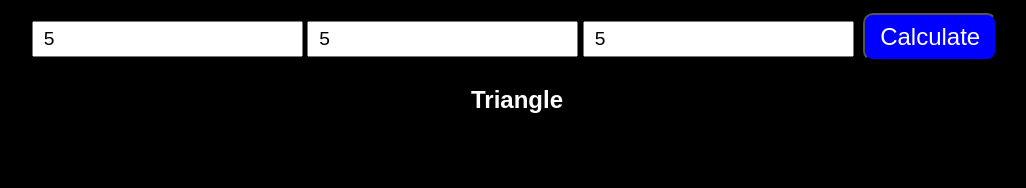
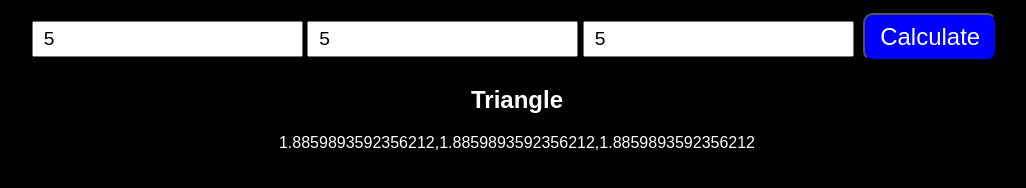
Before and after one commit to Stoicalboar7852/Unequal-Triangle-Calculator, a website: page public/index.html in a window 1280 px wide. Both pictures are taken after typing "5", "5", "5" into the empty fields and a click on the button "Calculate". Shown: the whole page, without its empty margins (123-1149 px from the left). Drawn offline with Linux system fonts and the light colour scheme.

Commit message:
add angles calculations

```diff
--- a/public/index.html
+++ b/public/index.html
@@ -27,7 +27,7 @@
         <input id="sideLength3" type="number" placeholder="Side Length 3" />
         <button class="button general" onclick="calculate()">Calculate</button>
         <h2 id="display">h</h2>
-        <p id="demo"></p>
+        <p id="Angles"></p>
       </div>
 </body>
 <script>
@@ -45,6 +45,8 @@
     sideLengths.sort(function(a, b){return a-b});
     if (Number(sideLengths[0]) + Number(sideLengths[1]) > sideLengths[2]) {
       document.getElementById('display').innerHTML = "Triangle";
+      const angles = [Math.acos((sideLengths[0]^2 + sideLengths[1]^2 - sideLengths[2]) / 100), Math.acos((sideLengths[1]^2 + sideLengths[2]^2 - sideLengths[0]) / 100), Math.acos((sideLengths[2]^2 + sideLengths[0]^2 - sideLengths[1]) / 100)];
+      document.getElementById('Angles').innerHTML = angles, Number(angles[0]) + Number(angles[1]) + Number(angles[2])
     } else {
       document.getElementById('display').innerHTML = "Not a Triangle";
     }
```
